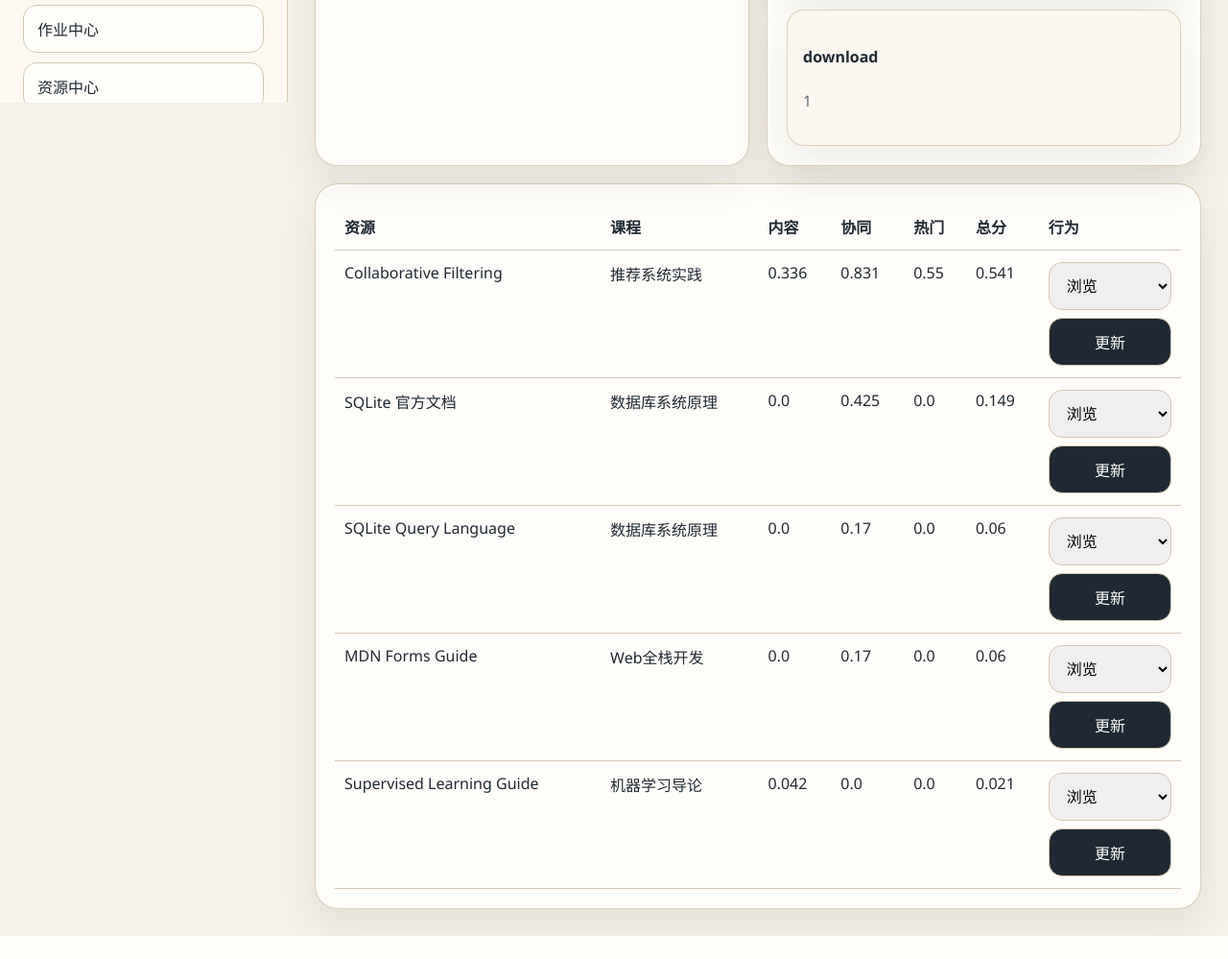
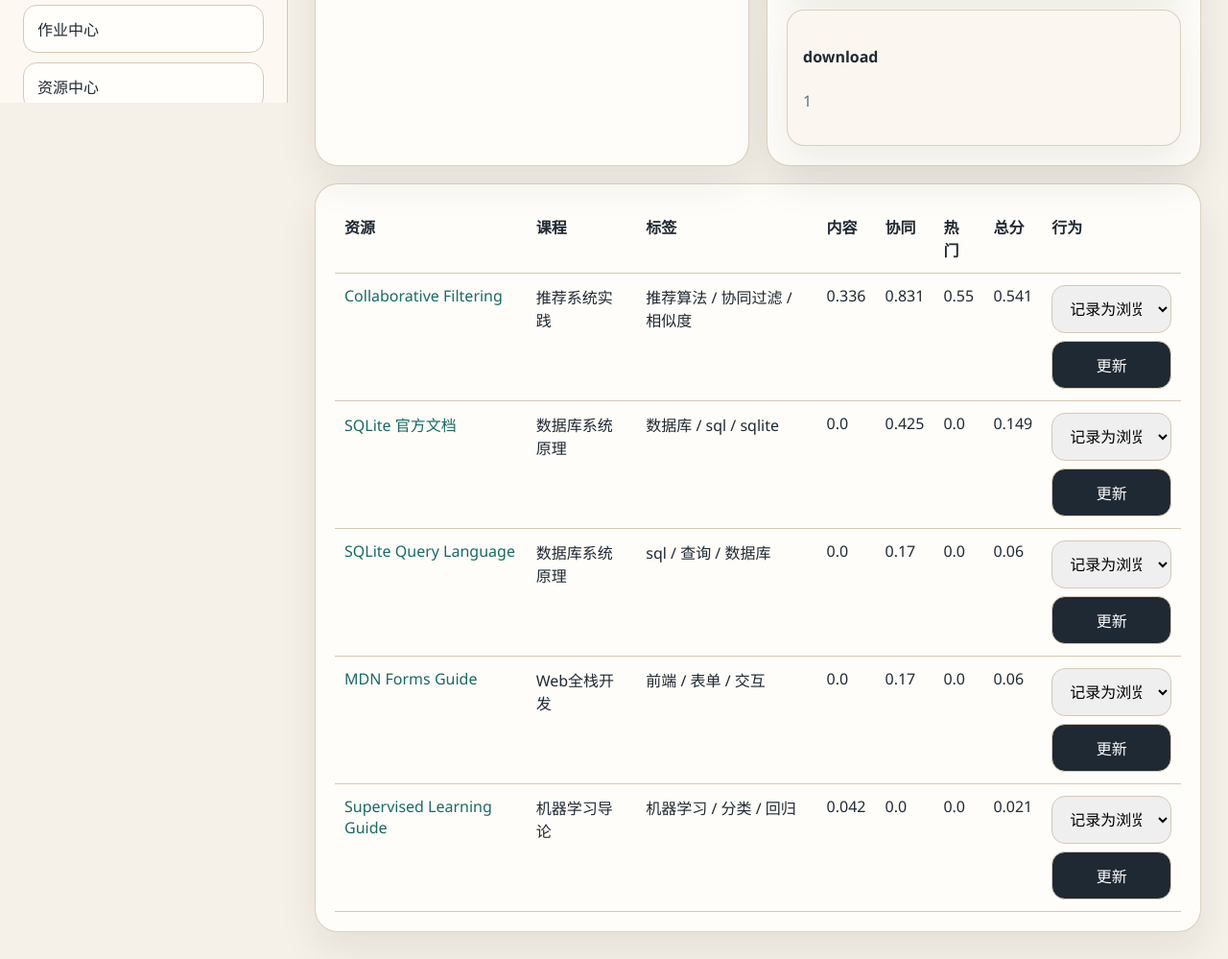
Before and after one commit to zousambol-cloud/smart-teaching-recommendation-system, a Flask app: page /recommendations in a window 1280 px wide. Shown: the part 693-1692 px from the top of the page at 96% size. Before the commit the page ends 1668 px from the top, so only its background shows below. Run offline with Flask 3, Linux system fonts and the light colour scheme; data comes from the database, SQL or seed files in the repository.

Commit message:
feat: improve recommendation and resource interactions

```diff
--- a/app.py
+++ b/app.py
@@ -357,11 +357,16 @@ def resource_stats(db: sqlite3.Connection, resource_id: int) -> dict[str, float]
         "SELECT COUNT(*) FROM activity_logs WHERE resource_id = ? AND action IN ('view', 'favorite', 'rate', 'download')",
         (resource_id,),
     ).fetchone()[0]
+    favorites = db.execute(
+        "SELECT COUNT(*) FROM activity_logs WHERE resource_id = ? AND action = 'favorite'",
+        (resource_id,),
+    ).fetchone()[0]
     return {
         "avg_rating": round(float(rating_row["avg_rating"] or 0), 2),
         "rating_count": int(rating_row["total"]),
         "downloads": downloads,
         "views": views,
+        "favorites": favorites,
     }
 
 
@@ -450,6 +455,10 @@ def resource_rows(db: sqlite3.Connection, user_id: int) -> list[dict[str, Any]]:
             (row["id"], user_id),
         ).fetchone()
         item["my_rating"] = my_rating["rating"] if my_rating else None
+        item["is_favorited"] = db.execute(
+            "SELECT 1 FROM activity_logs WHERE user_id = ? AND resource_id = ? AND action = 'favorite' LIMIT 1",
+            (user_id, row["id"]),
+        ).fetchone() is not None
         result.append(item)
     return result
 
@@ -1062,6 +1071,29 @@ def download_resource(resource_id: int) -> Any:
     )
 
 
+@app.route("/resources/<int:resource_id>/favorite", methods=["POST"])
+def favorite_resource(resource_id: int) -> Any:
+    require_roles("student")
+    db = get_db()
+    resource = db.execute("SELECT course_id FROM resources WHERE id = ?", (resource_id,)).fetchone()
+    if resource is None:
+        abort(404)
+    exists = db.execute(
+        "SELECT 1 FROM activity_logs WHERE user_id = ? AND resource_id = ? AND action = 'favorite' LIMIT 1",
+        (current_user_id(), resource_id),
+    ).fetchone()
+    if exists is None:
+        db.execute(
+            "INSERT INTO activity_logs (user_id, resource_id, course_id, action, weight, created_at) VALUES (?, ?, ?, 'favorite', 2.5, ?)",
+            (current_user_id(), resource_id, resource["course_id"], now_string()),
+        )
+        db.commit()
+        flash("资源已加入收藏。")
+    else:
+        flash("该资源已在收藏记录中。")
+    return redirect(url_for("resources", user_id=current_user_id()))
+
+
 @app.route("/resources/<int:resource_id>/rate", methods=["POST"])
 def rate_resource(resource_id: int) -> Any:
     db = get_db()
--- a/static/style.css
+++ b/static/style.css
@@ -233,6 +233,36 @@ button {
 
 .inline-form { display: grid; gap: 8px; }
 
+.link-button,
+.ghost-button {
+  border: none;
+  background: none;
+  padding: 0;
+  font: inherit;
+  color: var(--accent);
+  cursor: pointer;
+  text-align: left;
+}
+
+.resource-dialog {
+  width: min(720px, 92vw);
+  border: none;
+  padding: 0;
+  background: transparent;
+}
+
+.resource-dialog::backdrop {
+  background: rgba(20, 20, 20, 0.45);
+}
+
+.dialog-card {
+  padding: 24px;
+  border-radius: 24px;
+  background: var(--panel);
+  border: 1px solid rgba(215, 200, 179, 0.85);
+  box-shadow: var(--shadow);
+}
+
 @media (max-width: 1200px) {
   .shell,
   .hero,
--- a/templates/recommendations.html
+++ b/templates/recommendations.html
@@ -33,6 +33,7 @@
         <tr>
           <th>资源</th>
           <th>课程</th>
+          <th>标签</th>
           <th>内容</th>
           <th>协同</th>
           <th>热门</th>
@@ -43,8 +44,33 @@
     <tbody>
       {% for item in items %}
         <tr>
-          <td>{{ item.title }}</td>
+          <td>
+            <button type="button" class="link-button" onclick="document.getElementById('resource-dialog-{{ item.id }}').showModal()">
+              {{ item.title }}
+            </button>
+            <dialog id="resource-dialog-{{ item.id }}" class="resource-dialog">
+              <article class="dialog-card">
+                <div class="panel-head">
+                  <h3>{{ item.title }}</h3>
+                  <button type="button" class="ghost-button" onclick="document.getElementById('resource-dialog-{{ item.id }}').close()">关闭</button>
+                </div>
+                <p>{{ item.course_title }} · {{ item.resource_type }}</p>
+                <p>该资源来自推荐列表详情弹窗，你可以在这里查看单个资源信息，再决定是否打开原始网页。</p>
+                <div class="tag-row">
+                  {% for tag in item.tags %}
+                    <span>{{ tag }}</span>
+                  {% endfor %}
+                </div>
+                <p>内容得分：{{ item.content_score }} · 协同得分：{{ item.collab_score }} · 热门得分：{{ item.hot_score }} · 总分：{{ item.score }}</p>
+                <div class="action-row">
+                  <a href="{{ url_for('open_resource', resource_id=item.id, user_id=user_id) }}">打开原始资源</a>
+                  <a href="{{ url_for('resources', user_id=user_id) }}">去资源中心评分/收藏</a>
+                </div>
+              </article>
+            </dialog>
+          </td>
           <td>{{ item.course_title }}</td>
+          <td>{{ item.tags|join(' / ') }}</td>
           <td>{{ item.content_score }}</td>
           <td>{{ item.collab_score }}</td>
           <td>{{ item.hot_score }}</td>
@@ -54,9 +80,9 @@
               <input type="hidden" name="user_id" value="{{ user_id }}">
               <input type="hidden" name="resource_id" value="{{ item.id }}">
               <select name="action">
-                <option value="view">浏览</option>
-                <option value="favorite">收藏</option>
-                <option value="rate">高评分</option>
+                <option value="view">记录为浏览</option>
+                <option value="favorite">记录为收藏</option>
+                <option value="rate">记录为高评分</option>
               </select>
               <button type="submit">更新</button>
             </form>
--- a/templates/resources.html
+++ b/templates/resources.html
@@ -17,7 +17,7 @@
       <h3>{{ item.title }}</h3>
       <p>{{ item.course_title }} · {{ item.resource_type }}</p>
       <p>{{ item.summary }}</p>
-      <p>浏览：{{ item.views }} · 下载：{{ item.downloads }} · 平均评分：{{ item.avg_rating }}（{{ item.rating_count }}人）</p>
+      <p>浏览：{{ item.views }} · 收藏：{{ item.favorites }} · 下载：{{ item.downloads }} · 平均评分：{{ item.avg_rating }}（{{ item.rating_count }}人）</p>
       <div class="tag-row">
         {% for tag in item.tags|split_tags %}
           <span>{{ tag }}</span>
@@ -27,6 +27,10 @@
         <a href="{{ url_for('open_resource', resource_id=item.id, user_id=user_id) }}">打开资源</a>
         <a href="{{ url_for('download_resource', resource_id=item.id, user_id=user_id) }}">下载导读</a>
       </div>
+      <form method="post" action="{{ url_for('favorite_resource', resource_id=item.id) }}">
+        <input type="hidden" name="user_id" value="{{ user_id }}">
+        <button type="submit">{% if item.is_favorited %}已收藏{% else %}收藏资源{% endif %}</button>
+      </form>
       <form method="post" action="{{ url_for('rate_resource', resource_id=item.id) }}">
         <input type="hidden" name="user_id" value="{{ user_id }}">
         <label>我的评分</label>
```
Lines whose indentation alone changed are shown as unchanged.
